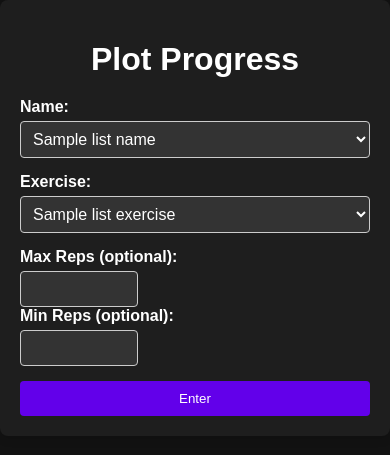
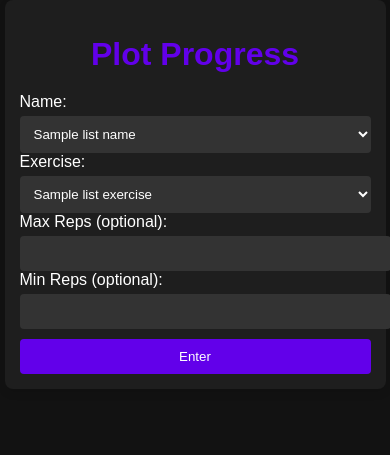
Before and after one commit to akneni/jim-tracker-flask, a Flask app: template templates/plot-progress.html in a window 390 px wide. Shown: the top 455 px of the page. Run offline with Flask 3, Linux system fonts and the light colour scheme; the template is opened without the code that fills it: most values are stand-ins (such as "Sample title", 1, 10 or a date in 2020).

Commit message:
make fruntend changes to make the page mobile friendly

```diff
--- a/static/style.css
+++ b/static/style.css
@@ -15,62 +15,57 @@ body {
     box-shadow: 0 4px 8px rgba(0, 0, 0, 0.1);
 }
 
+.button-container {
+    width: 100%;  /* Make the button container take up the full width */
+    display: flex;
+    flex-direction: column;
+    align-items: stretch;  /* This will make the buttons stretch to fill the container */
+    gap: 1rem;
+}
+
 h1 {
     text-align: center;
     margin-bottom: 20px;
-}
-
-.input-group {
-    margin-bottom: 15px;
-}
-
-label {
-    display: block;
-    margin-bottom: 5px;
-    font-weight: bold;
-}
-
-input[type="text"] {
-    width: 97%;
-    padding: 10px;
-    border: none;
-    border-radius: 4px;
-    background-color: #333;
-    color: #fff;
-}
-
-input[type="number"] {
-    font-family: Arial, sans-serif;
-    background-color: #333;
-    font-size: 16px;
-    padding: 8px;
-    border: 1px solid #ccc;
-    border-radius: 4px;
-    width: 100px;
-}
-
-select {
-    font-family: Arial, sans-serif;
-    background-color: #333;
-    color: #fff; /* You might want to set the text color to white or another color that contrasts with the background */
-    font-size: 16px;
-    padding: 8px;
-    border: 1px solid #ccc;
-    border-radius: 4px;
-    width: 100%; /* You can adjust the width as needed */
+    color: #6200ea;  /* Make the title purple */
 }
 
 .submit-button {
-    display: block;
-    width: 100%;
+    width: 100%;  /* Make the button stretch to full width of its container */
     padding: 10px;
     background-color: #6200ea;
     color: #fff;
     border: none;
     border-radius: 4px;
     cursor: pointer;
+    margin-top: 10px;
 }
 
 .submit-button:hover {
     background-color: #3700b3;
 }
+
+/* Mobile-friendly adjustments */
+@media (max-width: 600px) {
+    .container {
+        width: 90%;
+        margin: auto;
+        padding: 15px;
+    }
+}
+
+
+.error-message {
+    color: red;
+    margin-bottom: 15px;
+}
+
+/* Common class for all form inputs */
+.form-input {
+    width: 100%;
+    padding: 10px;
+    border: none;
+    border-radius: 4px;
+    background-color: #333;
+    color: #fff;
+    margin-top: 5px;
+}
--- a/templates/plot-progress.html
+++ b/templates/plot-progress.html
@@ -1,7 +1,8 @@
 <!DOCTYPE html>
 <html>
 <head>
-    <title>See Progress</title>
+    <meta name="viewport" content="width=device-width, initial-scale=1.0">
+    <title>Jim Tracker - Plot Progress</title>
     <link rel="stylesheet" type="text/css" href="{{ url_for('static', filename='style.css') }}">
 </head>
 <body>
@@ -13,29 +14,30 @@
 
             <div class="input-group">
                 <label for="name">Name:</label>
-                <select id="name" name="name" required>
-                    {%for i in list_names%}
+                <select id="name" name="name" class="form-input" required>
+                    {% for i in list_names %}
                         <option value="{{ i.name }}">{{ i.name }}</option>
-                    {%endfor%}
+                    {% endfor %}
                 </select>
             </div>
 
             <div class="input-group">
                 <label for="exercise">Exercise:</label>
-                <select id="exercise" name="exercise" required>
-                    {%for i in list_exercises%}
+                <select id="exercise" name="exercise" class="form-input" required>
+                    {% for i in list_exercises %}
                         <option value="{{ i.Name }}">{{ i.Name }}</option>
-                    {%endfor%}
+                    {% endfor %}
                 </select>
             </div>
 
             <div class="input-group">
                 <label for="max">Max Reps (optional):</label>
-                <input type="number" id="max" name="max">
+                <input type="number" id="max" name="max" class="form-input">
 
                 <label for="min">Min Reps (optional):</label>
-                <input type="number" id="min" name="min">
+                <input type="number" id="min" name="min" class="form-input">
             </div>
+
             <input type="submit" value="Enter" class="submit-button">
         </form>
     </div>
```
Also changed, not shown: templates/add-entry.html (+14 -12 lines), templates/home.html (+2 -7 lines), templates/raw-displayed.html (+26 -26 lines), templates/see-raw.html (+9 -7 lines).
